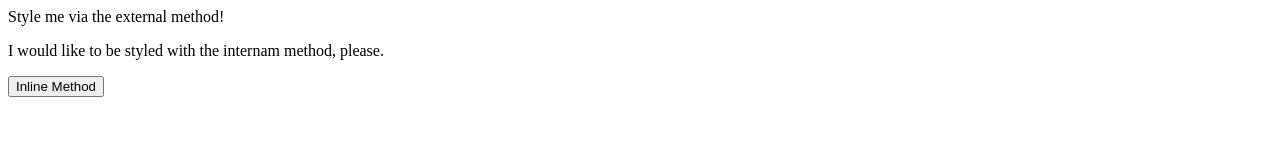
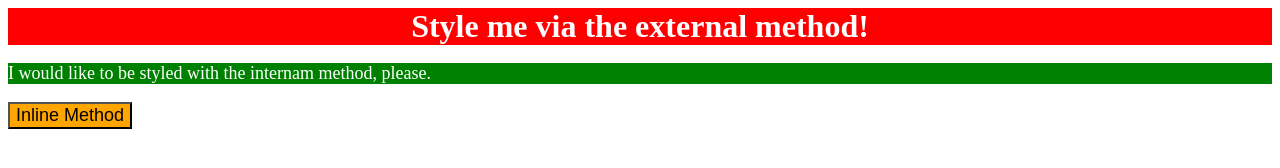
Before and after one commit to ManishaS24/CSS-Exercises, a plain HTML site: page foundations/css-methods/index.html in a window 1280 px wide. Drawn offline with Linux system fonts and the light colour scheme.

Commit message:
Add CSS by using external CSS, internal CSS and inline CSS

```diff
--- a/foundations/css-methods/index.html
+++ b/foundations/css-methods/index.html
@@ -3,11 +3,22 @@
 <head>
     <meta charset="UTF-8">
     <title>CSS Methods</title>
+    <!-- add externall css -->
+    <link rel="stylesheet" href="styles.css">
+    <!-- add css by internal method -->
+    <style>
+        p {
+            background-color: green;
+            color: white;
+            font-size: 18px;
+        }
+    </style>
 </head>
 
 <body>
     <div>Style me via the external method!</div>
     <p>I would like to be styled with the internam method, please.</p>
-    <button>Inline Method</button>
+    <!-- add inline css -->
+    <button  style="background-color: orange; font-size: 18px">Inline Method</button>
 </body>
 </html>
```
